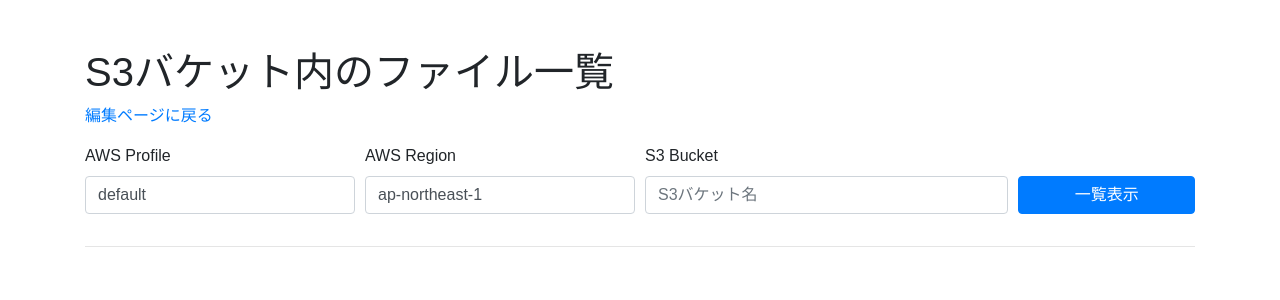
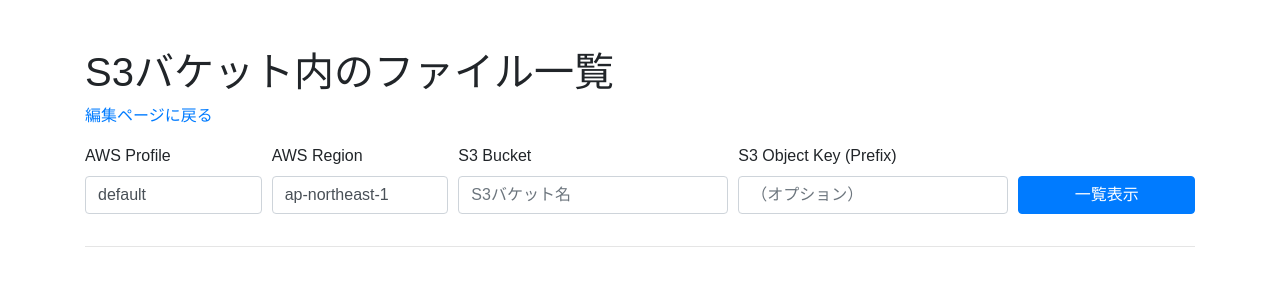
Before and after one commit to ymd65536/json_db, a Flask app: page /s3_files in a window 1280 px wide. Shown: the top 300 px of the page. Run offline with Flask 3, Linux system fonts and the light colour scheme; some libraries are stand-ins or nearby versions.

Commit message:
Add S3 prefix input to file listing form and update API call to support prefix filtering

```diff
--- a/app.py
+++ b/app.py
@@ -227,6 +227,7 @@ def list_s3_files():
     aws_profile = data.get('aws_profile')
     aws_region = data.get('aws_region')
     s3_bucket = data.get('s3_bucket')
+    s3_prefix = data.get('s3_prefix', '')
 
     if not all([aws_region, s3_bucket]):
         return jsonify({"error": "必要な情報（リージョン、バケット）が不足しています"}), 400
@@ -234,7 +235,7 @@ def list_s3_files():
     try:
         session = boto3.Session(profile_name=aws_profile, region_name=aws_region)
         s3 = session.client('s3')
-        response = s3.list_objects_v2(Bucket=s3_bucket)
+        response = s3.list_objects_v2(Bucket=s3_bucket, Prefix=s3_prefix)
         files = [content['Key'] for content in response.get('Contents', [])]
         return jsonify({"files": files})
     except Exception as e:
--- a/static/s3_list.js
+++ b/static/s3_list.js
@@ -3,6 +3,7 @@ $(document).ready(function() {
         const aws_profile = $('#aws_profile').val();
         const aws_region = $('#aws_region').val();
         const s3_bucket = $('#s3_bucket').val();
+        const s3_prefix = $('#s3_prefix').val();
 
         if (!aws_region || !s3_bucket) {
             alert('AWSリージョンとS3バケット名を入力してください。');
@@ -22,6 +23,7 @@ $(document).ready(function() {
                 aws_profile: aws_profile,
                 aws_region: aws_region,
                 s3_bucket: s3_bucket,
+                s3_prefix: s3_prefix,
             }),
         })
         .then(response => response.json())
--- a/templates/s3_list.html
+++ b/templates/s3_list.html
@@ -13,17 +13,21 @@
         <p><a href="/">編集ページに戻る</a></p>
 
         <div class="form-row">
-            <div class="form-group col-md-3">
+            <div class="form-group col-md-2">
                 <label for="aws_profile">AWS Profile</label>
                 <input type="text" class="form-control" id="aws_profile" placeholder="default" value="default">
             </div>
-            <div class="form-group col-md-3">
+            <div class="form-group col-md-2">
                 <label for="aws_region">AWS Region</label>
                 <input type="text" class="form-control" id="aws_region" placeholder="ap-northeast-1" value="ap-northeast-1">
             </div>
-            <div class="form-group col-md-4">
+            <div class="form-group col-md-3">
                 <label for="s3_bucket">S3 Bucket</label>
                 <input type="text" class="form-control" id="s3_bucket" placeholder="S3バケット名">
+            </div>
+            <div class="form-group col-md-3">
+                <label for="s3_prefix">S3 Object Key (Prefix)</label>
+                <input type="text" class="form-control" id="s3_prefix" placeholder="（オプション）">
             </div>
             <div class="form-group col-md-2 d-flex align-items-end">
                 <button id="list-s3-files-button" class="btn btn-primary btn-block">一覧表示</button>
```
